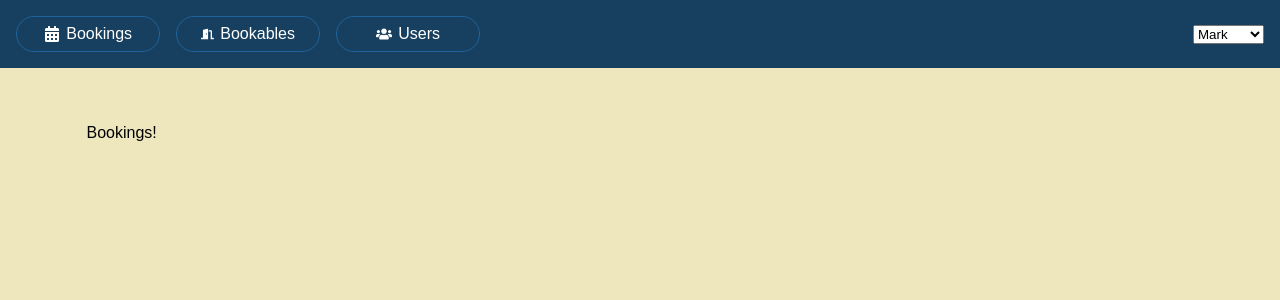
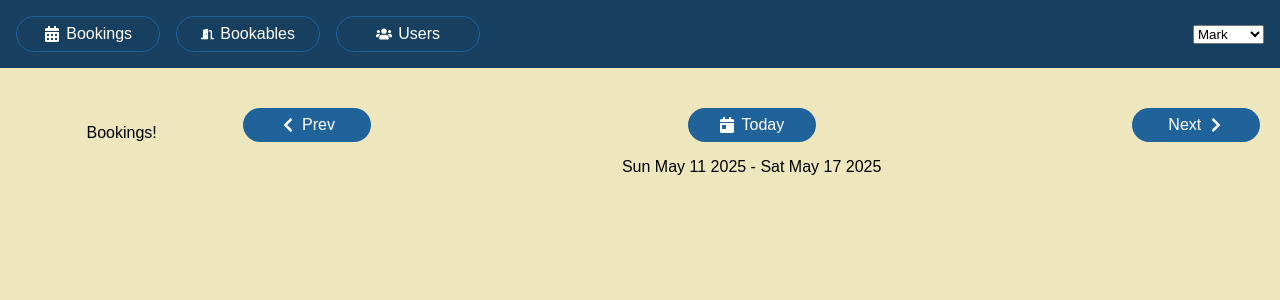
Before and after one commit to nursh/React-Hooks-Book-Code, a React (Vite) app: page /bookings in a window 1280 px wide. Shown: the top 300 px of the page. Built offline with nearby package versions, Linux system fonts and the light colour scheme.

Commit message:
Add Week picker to bookings

```diff
--- a/src/App.css
+++ b/src/App.css
@@ -193,3 +193,14 @@ main {
 .item-details .bookable-availability ul {
   list-style: square;
 }
+
+
+.date-picker {
+  display:flex;
+  margin:0 0 1em;
+  justify-content: space-between;
+  align-items: center;
+}
+.date-picker button {
+  width:8em;
+}
--- a/src/components/Bookings/BookingsPage.tsx
+++ b/src/components/Bookings/BookingsPage.tsx
@@ -1,7 +1,10 @@
+import WeekPicker from "./WeekPicker";
+
 export default function BookingsPage() {
   return (
     <main className="bookings-page">
       <p>Bookings!</p>
+      <WeekPicker date={new Date()} />
     </main>
   )
 }
--- /dev/null
+++ b/src/components/Bookings/WeekPicker.tsx
@@ -0,0 +1,46 @@
+import {useReducer} from "react";
+import reducer from "./weekReducer";
+import {getWeek} from "../../utils/date-wrangler";
+import {FaChevronLeft, FaCalendarDay, FaChevronRight} from "react-icons/fa";
+
+
+interface Props {
+  date: Date;
+}
+
+export default function WeekPicker ({ date }: Props) {
+  const [week, dispatch] = useReducer(reducer, date, getWeek);
+
+  return (
+    <div>
+      <p className="date-picker">
+        <button
+          className="btn"
+          onClick={() => dispatch({type: "PREV_WEEK"})}
+        >
+          <FaChevronLeft/>
+          <span>Prev</span>
+        </button>
+
+        <button
+          className="btn"
+          onClick={() => dispatch({type: "TODAY"})}
+        >
+          <FaCalendarDay/>
+          <span>Today</span>
+        </button>
+
+        <button
+          className="btn"
+          onClick={() => dispatch({type: "NEXT_WEEK"})}
+        >
+          <span>Next</span>
+          <FaChevronRight/>
+        </button>
+      </p>
+      <p>
+        {week.start.toDateString()} - {week.end.toDateString()}
+      </p>
+    </div>
+  );
+}
--- /dev/null
+++ b/src/components/Bookings/weekReducer.ts
@@ -0,0 +1,30 @@
+import { getWeek } from "../../utils/date-wrangler";
+
+type Action =
+  | {
+    type: "NEXT_WEEK" | "PREV_WEEK" | "TODAY"
+  } | {
+    type: "SET_DATE";
+    payload: Date;
+  }
+
+
+export default function reducer(state: ReturnType<typeof getWeek>, action: Action) {
+  switch(action.type) {
+
+    case "NEXT_WEEK":
+      return getWeek(state.date, 7);
+
+    case "PREV_WEEK":
+      return getWeek(state.date, -7);
+
+    case "TODAY":
+      return getWeek(new Date());
+
+    case "SET_DATE":
+      return getWeek(new Date(action.payload))
+
+    default:
+      throw new Error(`Unknown action type: ${action.type}`)
+  }
+}
```
